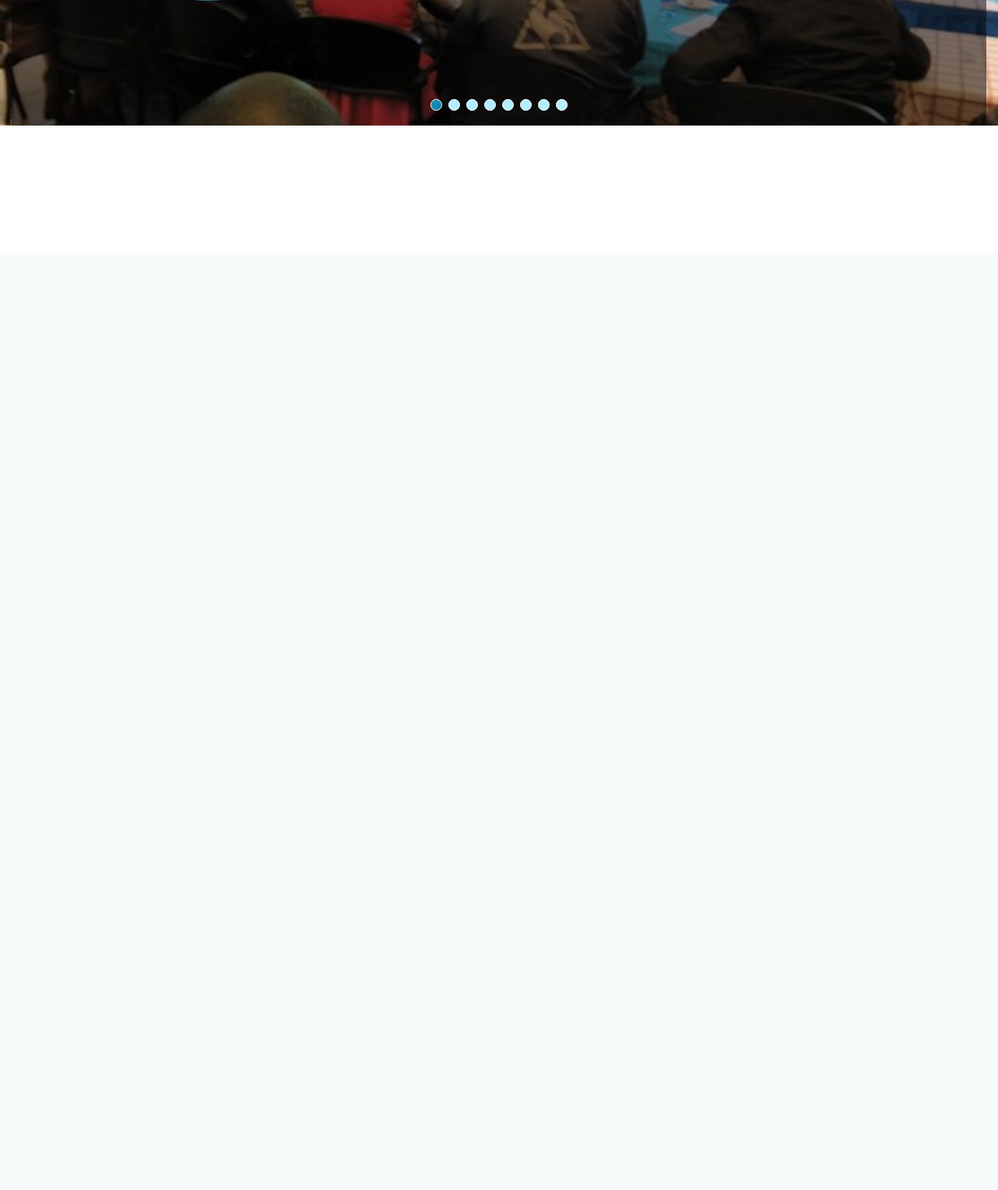
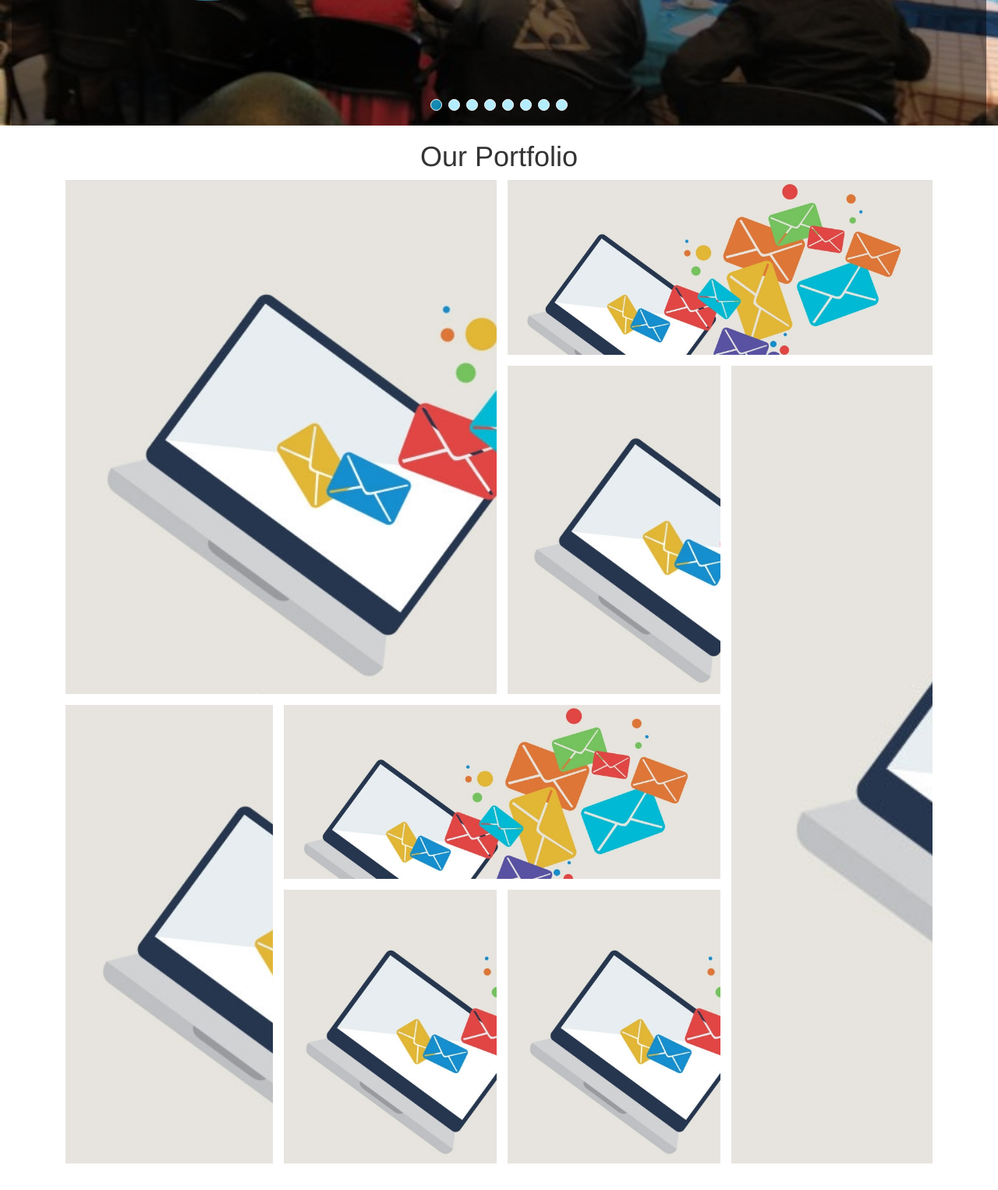
Before and after one commit to Ndirangug/mungari_Kenya_marketing, a PHP site: page / in a window 1280 px wide. Shown: the part 477-2003 px from the top of the page at 78% size. Before the commit the page ends 638 px from the top, so only its background shows below. Run offline with PHP 8.4, Linux system fonts and the light colour scheme.

Commit message:
portfolio complete

```diff
--- a/css/styles.css
+++ b/css/styles.css
@@ -124,3 +124,93 @@
 .hamburger{
     border:solid 0.2em white;
 }
+
+/* ------------portfolio--------------- */
+/* Fading animation */
+
+
+@-webkit-keyframes fade-portfolio {
+    from {opacity: 0}
+    to {opacity: 1}
+}
+
+@keyframes fade-portfolio {
+    from {opacity: 0}
+    to {opacity: 1}
+}
+
+
+#company1{
+    background-image: url("../images/email_marketing_banner_inset.jpg");
+    background-size: cover;
+    background-repeat: no-repeat;
+    padding: 1em;
+}
+#company2{
+    background-image: url("../images/email_marketing_banner_inset.jpg");
+    background-size: cover;
+    background-repeat: no-repeat;
+    padding: 1em;
+}
+#company3{
+    background-image: url("../images/email_marketing_banner_inset.jpg");
+    background-size: cover;
+    background-repeat: no-repeat;
+    padding: 1em;
+}
+#company4{
+    background-image: url("../images/email_marketing_banner_inset.jpg");
+    background-size: cover;
+    background-repeat: no-repeat;
+    padding: 1em;
+}
+#company5{
+    background-image: url("../images/email_marketing_banner_inset.jpg");
+    background-size: cover;
+    background-repeat: no-repeat;
+    padding: 1em;
+}
+#company6{
+    background-image: url("../images/email_marketing_banner_inset.jpg");
+    background-size: cover;
+    background-repeat: no-repeat;
+    padding: 1em;
+}
+#company7{
+    background-image: url("../images/email_marketing_banner_inset.jpg");
+    background-size: cover;
+    background-repeat: no-repeat;
+    padding: 1em;
+}
+#company8{
+    background-image: url("../images/email_marketing_banner_inset.jpg");
+    background-size: cover;
+    background-repeat: no-repeat;
+    padding: 1em;
+}
+.portfolio-wrapper table td{
+    border: white solid 1em;
+    text-align: center;
+    align-content: center;
+
+}
+
+.portfolio-item{
+    background-color: rgba(0, 0, 0, 0.603);
+    opacity: 0;
+    padding: 2em;
+
+}
+
+#company1 .portfolio-item{
+    height: 45em;
+}
+#company4 .portfolio-item{
+    height: 70em;
+}
+#company5 .portfolio-item{
+    height: 40em;
+}
+#company7 .portfolio-item, #company8 .portfolio-item{
+    height: 23em;
+}
--- a/index.html
+++ b/index.html
@@ -112,6 +112,7 @@
                 </div>
 
             </div>
+
             <!-- content marketing -->
             <div class="item">
                 <div class="row">
@@ -152,9 +153,102 @@
 
         </div>
     </div>
+    <!-- portfolio -->
+    <div class="container" id="portfolio">
+        <div class="portfolio-wrapper">
+            <h1 class="text-center">Our Portfolio</h1>
+            <div class="table-responsive">
+                <table class="table">
+                    <tr>
+                        <td  colspan="2" rowspan="2" id="company1">
+                            <div class="portfolio-item">
+                                <h1>Gravit 8 Marketing</h1>
+                                <p>Lorem ipsum dolor sit amet consectetur adipisicing elit. Iusto quidem error consectetur praesentium. Recusandae earum cupiditate corrupti ut porro libero. Cum ullam autem repellendus fugit dicta atque ut. Nihil, amet.</p>
+                            </div>
+                        </td>
+                        <td colspan="2" id="company2">
+                            <div class="portfolio-item">
+                                <h1>Blue Fountain Media</h1>
+                                <p>Lorem ipsum dolor sit amet consectetur adipisicing elit. Iusto quidem error consectetur praesentium. Recusandae earum cupiditate corrupti ut porro libero. Cum ullam autem repellendus fugit dicta atque ut. Nihil, amet.</p>
+                            </div>
+                        </td>
+                    </tr>
+                    <tr>
+                        <td id="company3">
+                            <div class="portfolio-item">
+                                <h1>Enate Marketing</h1>
+                                <p>Lorem ipsum dolor sit amet consectetur adipisicing elit. Iusto quidem error consectetur praesentium. Recusandae earum cupiditate corrupti ut porro libero. Cum ullam autem repellendus fugit dicta atque ut. Nihil, amet.</p>
+                            </div>
+                        </td>
+                        <td rowspan="3" id="company4">
+                            <div class="portfolio-item">
+                                <h1>Kvantum</h1>
+                                <p>Lorem ipsum dolor sit amet consectetur adipisicing elit. Iusto quidem error consectetur praesentium. Recusandae earum cupiditate corrupti ut porro libero. Cum ullam autem repellendus fugit dicta atque ut. Nihil, amet.</p>
+                            </div>
+                        </td>
+                    </tr>
+                    <tr>
+                        <td rowspan="2" id="company5">
+                            <div class="portfolio-item">
+                                <h1>Wixon Jewellers</h1>
+                                <p>Lorem ipsum dolor sit amet consectetur adipisicing elit. Iusto quidem error consectetur praesentium. Recusandae earum cupiditate corrupti ut porro libero. Cum ullam autem repellendus fugit dicta atque ut. Nihil, amet.</p>
+                            </div>
+                        </td>
+                        <td colspan="2" id="company6">
+                            <div class="portfolio-item">
+                                <h1>i7 Marketing</h1>
+                                <p>Lorem ipsum dolor sit amet consectetur adipisicing elit. Iusto quidem error consectetur praesentium. Recusandae earum cupiditate
+                                    corrupti ut porro libero. Cum ullam autem repellendus fugit dicta atque ut. Nihil, amet.</p>
+                            </div>
+                        </td>
+                    </tr>
+                    <tr>
+                        <td id="company7">
+                            <div class="portfolio-item">
+                                <h1>Ripple Marketing</h1>
+                                <p>Lorem ipsum dolor sit amet consectetur adipisicing elit. Iusto quidem error consectetur praesentium. Recusandae earum cupiditate corrupti ut porro libero. Cum ullam autem repellendus fugit dicta atque ut. Nihil, amet.</p>
+                            </div>
+                        </td>
+                        <td id="company8">
+                            <div class="portfolio-item">
+                                <h1>Smemark</h1>
+                                <p>Lorem ipsum dolor sit amet consectetur adipisicing elit. Iusto quidem error consectetur praesentium. Recusandae earum cupiditate corrupti ut porro libero. Cum ullam autem repellendus fugit dicta atque ut. Nihil, amet.</p>
+                            </div>
+                        </td>
+                    </tr>
+                </table>
+            </div>
+
+        </div>
+
+    </div>
 
     <script src="bootstrap/js/jquery.js"></script>
     <script src="bootstrap/js/bootstrap.js"></script>
     <script src="js/main.js"></script>
+    <script>
+        //on hover portfoio item, show info
+        $("document").ready(function(){
+            $(".portfolio-item").mouseenter(function(){
+                $(this).fadeTo(1000, 1);
+            });
+
+            $(".portfolio-item").click(function () {
+                $(this).fadeTo(1000, 1);
+            });
+            $(".portfolio-item").focusin(function () {
+               $(this).fadeTo(1000, 1);
+            });
+            $(".portfolio-item").focusout(function () {
+                $(this).fadeTo(2000, 0);
+            });
+            $(".portfolio-item").mouseleave(function () {
+                $(this).fadeTo(2000, 0);
+            });
+
+
+
+        });
+    </script>
 </body>
 </html>
```
Also changed, not shown: images/advert_banner_inset.jpg (deleted), images/advert_banner_inset.png (deleted), images/advertise_banner_inset.jpg (added), readme.md (added), 1 other file.
